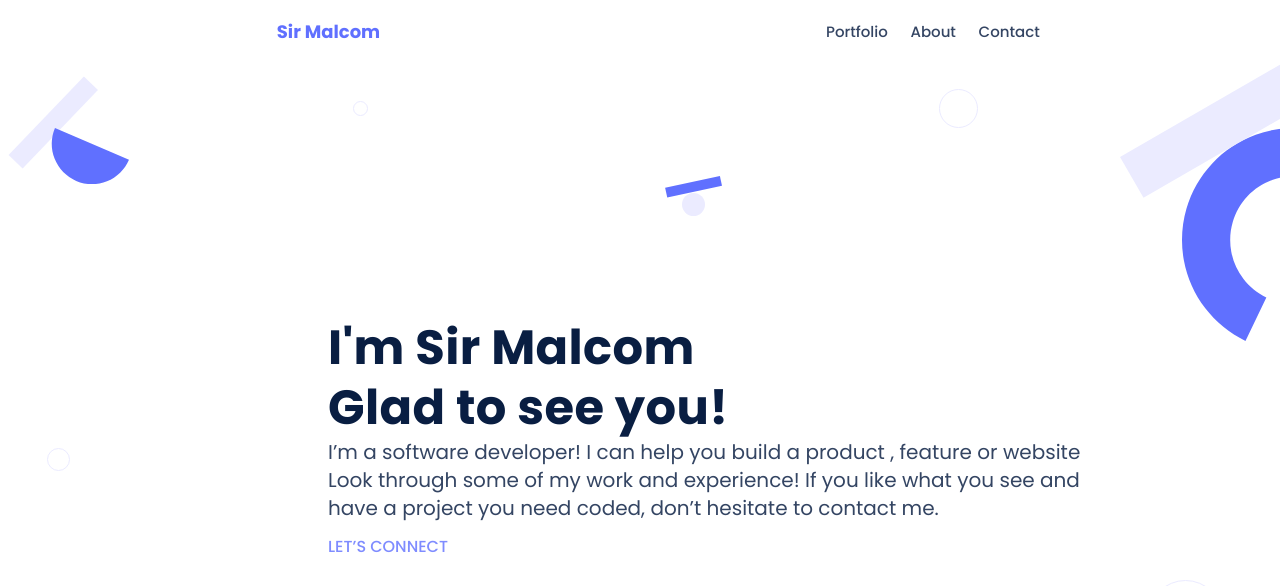
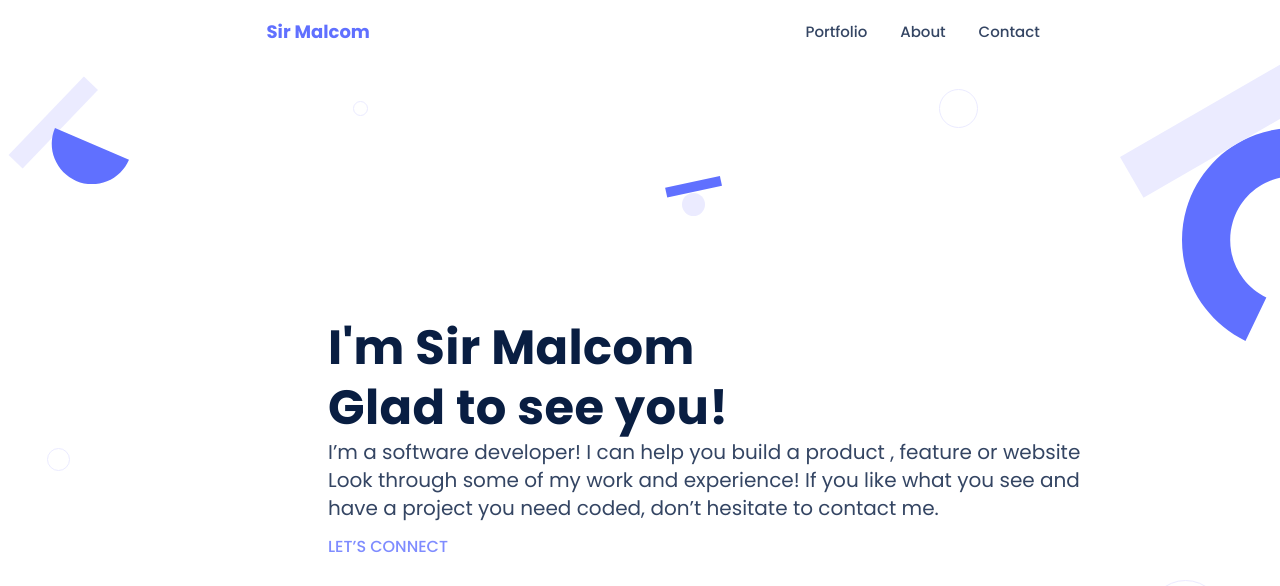
Before and after one commit to Malcom-Charlie/portfolioDsktp, a plain HTML site: page index.html in a window 1280 px wide. Shown: the top 586 px of the page. Drawn offline with Linux system fonts and the light colour scheme.

Commit message:
Allignment style

```diff
--- a/style.css
+++ b/style.css
@@ -48,7 +48,7 @@ header {
   flex-direction: row;
   align-items: center;
   justify-content: space-evenly;
-  width: 259px;
+  width: 300px;
   font-weight: 500;
   font-size: 15px;
 }
@@ -252,7 +252,6 @@ a {
   display: flex;
   flex-direction: column;
   align-items: flex-start;
-  /* justify-content: baseline; */
   width: 50vw;
   height: 50vh;
   margin-left: 8pc;
```
